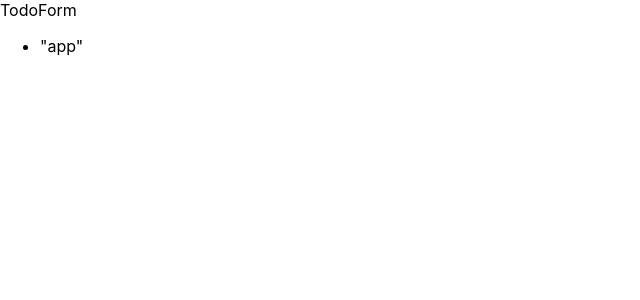
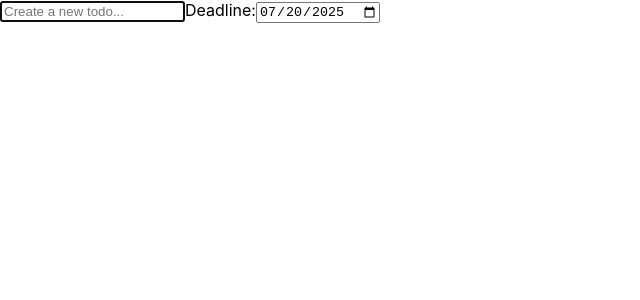
Before and after one commit to Luda-Modna/TodoAppReactRedux, a React (Create React App) app: page / in a window 1280 px wide. Shown: the top 300 px of the page, without its empty margins (0-640 px from the left). Built offline with nearby package versions, Linux system fonts and the light colour scheme.

Commit message:
Add form + validationSchema

```diff
--- a/src/components/TodoForm/index.jsx
+++ b/src/components/TodoForm/index.jsx
@@ -1,9 +1,48 @@
-import React from 'react'
+import { Formik, Form, Field, ErrorMessage } from 'formik';
+import { connect } from 'react-redux';
+import React from 'react';
+import { createToDo } from '../../store/slices/tasksSlice';
+import { TODO_VALIDATION_SCHEMA } from '../../utils/validationSchemas';
 
-function TodoForm() {
+function TodoForm ({ createNewTodo }) {
+  const initialValue = {
+    text: '',
+    deadline: new Date().toISOString().split('T')[0],
+  };
+
+  const submitHandler = (values, { resetForm }) => {
+    createNewTodo(values);
+    resetForm();
+  };
+
   return (
-    <div>TodoForm</div>
-  )
+    <Formik
+      initialValues={initialValue}
+      onSubmit={submitHandler}
+      validationSchema={TODO_VALIDATION_SCHEMA}
+    >
+      <Form>
+        <label>
+          <Field
+            name='text'
+            type='text'
+            placeholder='Create a new todo...'
+            autoFocus
+          />
+          <ErrorMessage name='text' component='div' />
+        </label>
+        <label>
+          Deadline:
+          <Field name='deadline' type='date' />
+          <ErrorMessage name='deadline' component='div' />
+        </label>
+      </Form>
+    </Formik>
+  );
 }
 
-export default TodoForm
+const mapDispatchToProps = dispatch => ({
+  createNewTodo: data => dispatch(createToDo(data)),
+});
+
+export default connect(null, mapDispatchToProps)(TodoForm);
--- a/src/components/TodoList/index.jsx
+++ b/src/components/TodoList/index.jsx
@@ -1,11 +1,28 @@
 import { connect } from 'react-redux';
 import React from 'react';
+import { deleteTodo, updateTask } from '../../store/slices/tasksSlice';
 
-function TodoList ({ tasks }) {
+function TodoList ({ tasks, deleteTodoTask, updateTodoTask }) {
+  const isChangeDone = (id, checked) => {
+    updateTodoTask(id, { isDone: checked });
+  };
   return (
     <ul>
       {tasks.map(t => (
-        <li key={t.id}>{JSON.stringify(t.text)}</li>
+        <li key={t.id}>
+          <label>
+            <input
+              type='checkbox'
+              checked={t.isDone}
+              onChange={({ target: { checked } }) => {
+                isChangeDone(t.id, checked);
+              }}
+            />
+          </label>
+          <p>{t.text} </p>
+          <p>Deadline: {t.deadline}</p>
+          <button onClick={() => deleteTodoTask(t.id)}>Delete todo</button>
+        </li>
       ))}
     </ul>
   );
@@ -13,4 +30,9 @@ function TodoList ({ tasks }) {
 
 const mapStateToProps = ({ tasksList }) => tasksList;
 
-export default connect(mapStateToProps)(TodoList);
+const mapDispatchToProps = dispath => ({
+  deleteTodoTask: id => dispath(deleteTodo(id)),
+  updateTodoTask: (id, data) => dispath(updateTask({ id, data })),
+});
+
+export default connect(mapStateToProps, mapDispatchToProps)(TodoList);
--- a/src/store/slices/tasksSlice.js
+++ b/src/store/slices/tasksSlice.js
@@ -2,15 +2,31 @@ import { createSlice } from '@reduxjs/toolkit';
 import { v4 as uuidv4 } from 'uuid';
 
 const initialState = {
-  tasks: [{ id: uuidv4(), text: 'app' }],
+  tasks: [],
 };
 
 const tasksSlice = createSlice({
   initialState,
   name: 'tasks',
-  reducers: {},
+  reducers: {
+    createToDo: (state, { payload }) => {
+      state.tasks.push({ ...payload, id: uuidv4(), isDone: false });
+    },
+    deleteTodo: (state, { payload }) => {
+      state.tasks = state.tasks.filter(t => t.id !== payload);
+    },
+    updateTask: (state, { payload: { id, data } }) => {
+      const updateIndex = state.tasks.findIndex(t => t.id === id);
+      state.tasks[updateIndex] = {
+        ...state.tasks[updateIndex],
+        ...data,
+      };
+    },
+  },
 });
 
 const { reducer, actions } = tasksSlice;
 
+export const { createToDo, deleteTodo, updateTask } = actions;
+
 export default reducer;
--- /dev/null
+++ b/src/utils/validationSchemas.js
@@ -0,0 +1,9 @@
+import * as yup from 'yup';
+
+export const TODO_VALIDATION_SCHEMA = yup.object({
+  text: yup.string().trim().required('Це поле не може бути порожнім'),
+  deadline: yup
+    .date()
+    .required('Виберіть дедлайн')
+    .min(new Date(), 'Дедлайн не може бути в минулому'),
+});
```
